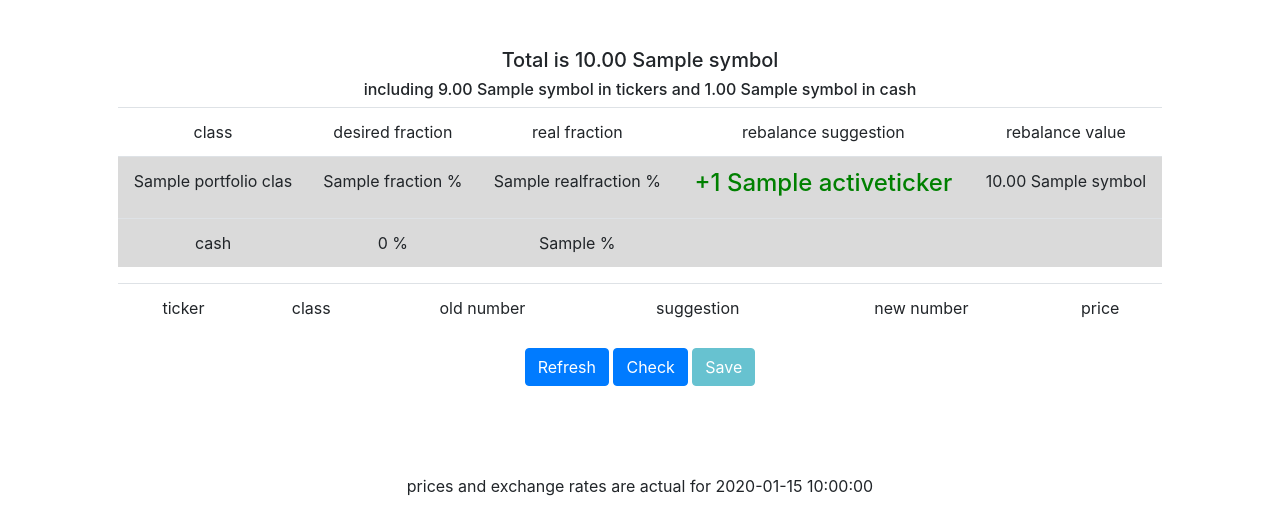
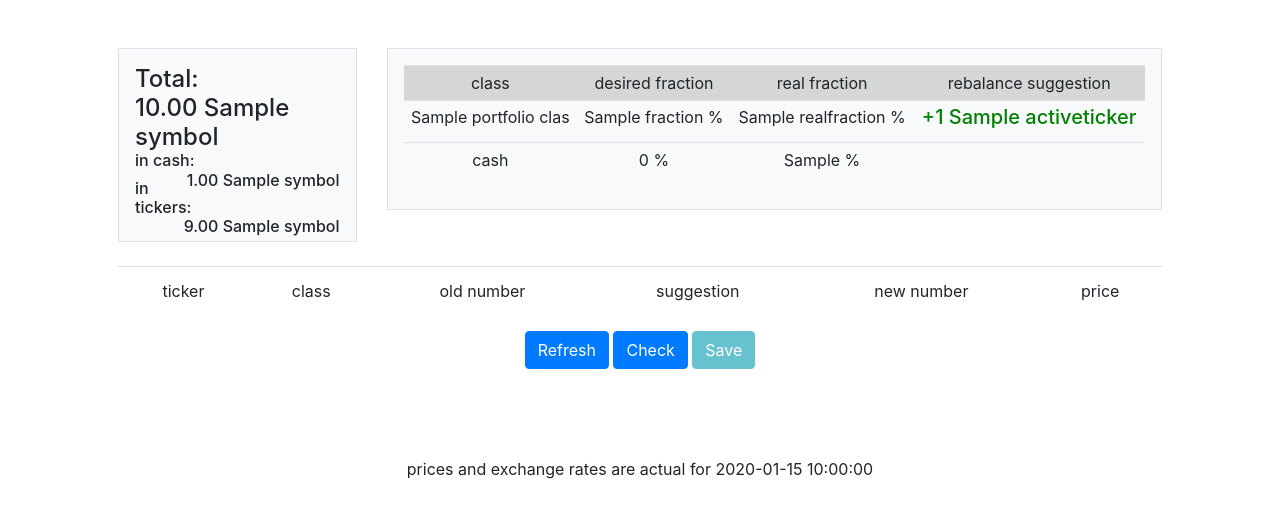
Before and after one commit to andronikova/rebalanceme, a Flask app: template templates/rebalance.html in a window 1280 px wide. Shown: the part 76-583 px from the top of the page. Run offline with Flask 2, Linux system fonts and the light colour scheme; the template is opened without the code that fills it: most values are stand-ins (such as "Sample title", 1, 10 or a date in 2020); some libraries are stand-ins or nearby versions.

Commit message:
rebalance page is totally  working

```diff
--- a/app.py
+++ b/app.py
@@ -95,15 +95,19 @@ def rebalance():
     if request.method == "GET":
         # create dict of id
         ids = {}
-        idtag = ['price', 'newnumber', 'oldnumber', 'classname']
+        idtag = ['price', 'newnumber', 'oldnumber', 'classname','exchange']
         for ticker in session.get("portfolio_ticker"):
             ids[ticker] = {}
             for tag in idtag:
                 ids[ticker].update({tag: tag + "_" + ticker})
 
-        print(ids)
+
         # calc fraction for cash
-        cash_fraction = round(100 * session.get('total_cash')['USD'] / session.get("total")['USD'])
+        total = session.get("total")
+        if total['USD'] != 0:
+            cash_fraction = round(100 * session.get('total_cash')['USD'] / total['USD'])
+        else:
+            cash_fraction = 100
 
         # list of classes
         classname_list = ['None']
@@ -116,21 +120,58 @@ def rebalance():
                                portfolio_ticker=session.get("portfolio_ticker"),
                                portfolio_class=session.get('portfolio_class'),
                                suggestion=session.get('suggestion'),
-                               total=session.get("total"), total_cash=session.get('total_cash'),
+                               total=total,
+                               total_cash=session.get('total_cash'),
                                date=session.get('datetime'),
                                classname_list=classname_list,
                                main_currency=session.get('main_currency'),
+                               exchange=session.get('exchange'),
                                cash_fraction=cash_fraction,
                                symbols=symbols,
                                ids=ids )
 
 
     if request.method == "POST":
-        # load new number and price
-        # change cash
-        # change number in portfolio_db
-        # if newnumber = 0 -> delete
+        portfolio_cash = session.get('portfolio_cash')
+
+        portfolio_ticker = session.get('portfolio_ticker')
+
+        # check that we have enough cash
+        # calculate cash changes for all tickers in ticker currency
+        for ticker in portfolio_ticker:
+            # load new number and price
+            new_number = float(request.form.get('newnumber_' + ticker))
+            price = float(request.form.get('price_' + ticker))
+
+            old_number = portfolio_ticker[ticker]['number']
+            currency = portfolio_ticker[ticker]['currency']
+
+            # change cash in currency of ticker
+            portfolio_cash[currency] += (old_number - new_number) * price
+
+            # load new values in ticker_db
+            ticker_db.query.filter_by(userid=userid, ticker=ticker).update({
+                'number': new_number
+            })
+            db.session.commit()
+
+        # load new cash values in db
+        cash_db.query.filter_by(userid=userid).update({
+            'USD': portfolio_cash['USD'],
+            'EUR' : portfolio_cash['EUR'],
+            'RUB': portfolio_cash['RUB']
+        })
+        db.session.commit()
+
+
         # reload portfolio in session
+        load_portfolio_info(userid, ticker_db, cash_db, class_db, False)
+
+        # check for negative cash
+        for key in portfolio_cash:
+            if portfolio_cash[key] < 0:
+                flash("You have negative cash. You need to exchange some of you currency. Go to /cash page ")
+
         return redirect("/")
 
 
--- a/static/styles.css
+++ b/static/styles.css
@@ -46,3 +46,12 @@ main img
     /* constrain images on small screens */
     max-width: 100%;
 }
+
+/*  for left and right alignment on the same line */
+
+.alignleft {
+	float: left;
+}
+.alignright {
+	float: right;
+}
--- a/templates/rebalance.html
+++ b/templates/rebalance.html
@@ -5,27 +5,52 @@
 {% endblock %}
 
 {% block main %}
+<div class="row mx-md-n5">
 
-<div id="test"></div>
+  <div class="col-md-3 pull-md-9">
+      <div class="p-3 border bg-light">
+        <h4 style="text-align:left;">
+            Total:
+            <div style="float:right;" >
+                <span id="total">{{ "{:,.2f}".format(total[main_currency])}}</span>
+                    {{symbols[main_currency]}}
+            </div>
+        </h4>
 
-<h5 id="total">Total is {{"{:,.2f}".format(total[main_currency])}} {{symbols[main_currency]}}</h5>
-<h6 id="total_add"> including {{ "{:,.2f}".format(total[main_currency] - total_cash[main_currency])}} {{symbols[main_currency]}} in tickers
-    and {{"{:,.2f}".format(total_cash[main_currency]) }} {{symbols[main_currency]}} in cash</h6>
+        <h6 style="text-align:left;">
+            in cash:
+            <div style="float:right;" >
+                <span id="total_cash">{{ "{:,.2f}".format(total_cash[main_currency]) }}</span>
+                 {{symbols[main_currency]}}
+            </div>
+        </h6>
 
+        <h6 style="text-align:left;">
+            in tickers:
+            <div style="float:right;">
+                <span id="total_ticker">{{"{:,.2f}".format(total[main_currency] - total_cash[main_currency])}}</span>
+                    {{symbols[main_currency]}}
+            </div>
+        </h6>
 
-<table class="table">
+      </div>
+  </div>
+
+  <div class="col-md-9 push-md-3">
+      <div class="p-3  border bg-light">
+        <table class="table table-sm">
             <thead>
-    <tr>
+            <tr class="table-active">
                 <td>class</td>
                 <td>desired fraction</td>
                 <td>real fraction</td>
                 <td>rebalance suggestion</td>
-        <td>rebalance value</td>
+                <!--<td>rebalance value</td>-->
             </tr>
 
             <tbody>
                 {% for classname in portfolio_class %}
-            <tr class="table-active">
+                    <tr >
                         <td name="classname_field">{{classname}}</td>
                         <td> {{portfolio_class[classname]['fraction']}} % </td>
                         <td id={{classname}}> {{portfolio_class[classname]['realfraction']}} % </td>
@@ -33,31 +58,38 @@
                             {% if suggestion[classname]['number'] == None%}
                                 <h6>None</h6>
                             {% else %}
-                        {% if suggestion[classname]['number'] > 0 %}
-                            <h4 style="color:green">
+                                {% if suggestion[classname]['number'] == 0 %}
+                                    <h5>
+                                {{ suggestion[classname]['number'] }} {{portfolio_class[classname]['activeticker']}}
+                                    </h5>
+                                {% elif suggestion[classname]['number'] > 0 %}
+                                    <h5 style="color:green">
                                         +{{ suggestion[classname]['number'] }} {{portfolio_class[classname]['activeticker']}}
-                            </h4>
+                                    </h5>
                                 {% else %}
-                            <h4 style="color:red">
+                                    <h5 style="color:red">
                                         {{ suggestion[classname]['number'] }} {{portfolio_class[classname]['activeticker']}}
-                            </h4>
+                                    </h5>
                                 {% endif %}
                             {% endif %}
                         </td>
-                <td> {{ "{:,.2f}".format(suggestion[classname][main_currency])}} {{symbols[main_currency]}} </td>
+                        <!--<td> {{ "{:,.2f}".format(suggestion[classname][main_currency])}} {{symbols[main_currency]}} </td>-->
                     </tr>
                 {% endfor %}
 
-        <tr class="table-active">
+                <tr >
                     <td>cash</td>
                     <td>0 %</td>
                     <td id="cash_fraction">{{cash_fraction}} %</td>
                     <td></td>
-            <td></td>
-
                 </tr>
             </tbody>
         </table>
+      </div>
+  </div>
+</div>
+
+<br>
 
 
 <form action="\rebalance" method="POST">
@@ -97,9 +129,10 @@
                     <td>
                         <input autocomplete='off' name={{ids[ticker]['newnumber']}}  class="form-class" type="number" value={{portfolio_ticker[ticker]['number']}} min="0" max="999">
                     </td>
+                    <td name={{ids[ticker]['exchange']}} style="display:none;">{{exchange[portfolio_ticker[ticker]['currency']][main_currency]}}</td>
 
                     <td>
-                        <input autocomplete='off' name={{ids[ticker]['price']}} class="form-class" type="number"  value={{"{:,.2f}".format(portfolio_ticker[ticker]['price'])}} min="0" max="9999">
+                        <input autocomplete='off' name={{ids[ticker]['price']}} class="form-class" type="number"  value={{"{:,.2f}".format(portfolio_ticker[ticker]['price'])}} step="0.01" min="0" max="9999">
                         {{symbols[portfolio_ticker[ticker]['currency']]}}
                     </td>
                 </tr>
@@ -138,30 +171,32 @@
 
             let newnumber = document.getElementsByName("newnumber_" + ticker)[0].value;
             let price = document.getElementsByName("price_" + ticker)[0].value;
+            let exchange_koef =  document.getElementsByName("exchange_" + ticker)[0].innerHTML;
 
             let change = oldnumber - newnumber;
-            cash = cash + change * price;
-            total_ticker = total_ticker + newnumber * price;
+            cash = cash + change * price * exchange_koef;
+            total_ticker = total_ticker + newnumber * price * exchange_koef;
         }
+
 
         <!--show new total and cash values-->
         var total = total_ticker + cash;
-        document.querySelector("#total").innerHTML = "Total is $" + total.toFixed(2);
-        document.querySelector("#total_add").innerHTML =  "including $" + total_ticker.toFixed(2)  + " in tickers  and $" + cash.toFixed(2) + " in cash";
+        document.querySelector("#total").innerHTML = total.toFixed(2);
+        document.querySelector("#total_cash").innerHTML =   cash.toFixed(2);
+        document.querySelector("#total_ticker").innerHTML =  total_ticker.toFixed(2);
 
         <!--calculate new cash fraction-->
         let cash_fraction = 100 * cash / total;
         document.querySelector("#cash_fraction").innerHTML = cash_fraction.toFixed(0) + " %";
 
-<!--calculation of new fraction for every ticker-->
+
+        <!--calculation of new fraction for every ticker in class -->
         var classname_arr = document.getElementsByName("classname_field");
 
         for (var i = 0; i < classname_arr.length; i++)
         {
             let classname = classname_arr[i].innerHTML;
             let tck_sum = 0;
-
-            document.querySelector("#test").innerHTML = classname;
 
             <!--calculate price of all tickers for this classname -->
             for (let i = 0; i < ticker_arr.length; i++)
@@ -175,7 +210,9 @@
                         let newnumber = document.getElementsByName("newnumber_" + ticker)[0].value;
                         let price = document.getElementsByName("price_" + ticker)[0].value;
 
-                        tck_sum = tck_sum + newnumber * price;
+                        let exchange_koef = document.getElementsByName("exchange_" + ticker)[0].innerHTML;
+
+                        tck_sum = tck_sum + newnumber * price * exchange_koef;
                     }
             }
 
@@ -186,7 +223,7 @@
         }
 
 
-        <!--check is cash is positive after all-->
+        <!--check is cash positive after all-->
         if (cash < 0)
         {
             document.querySelector('#submit').disabled = true;
```
Also changed, not shown: helpers.py (+8 -4 lines), templates/index.html (+34 -10 lines). Lines whose indentation alone changed are shown as unchanged.
